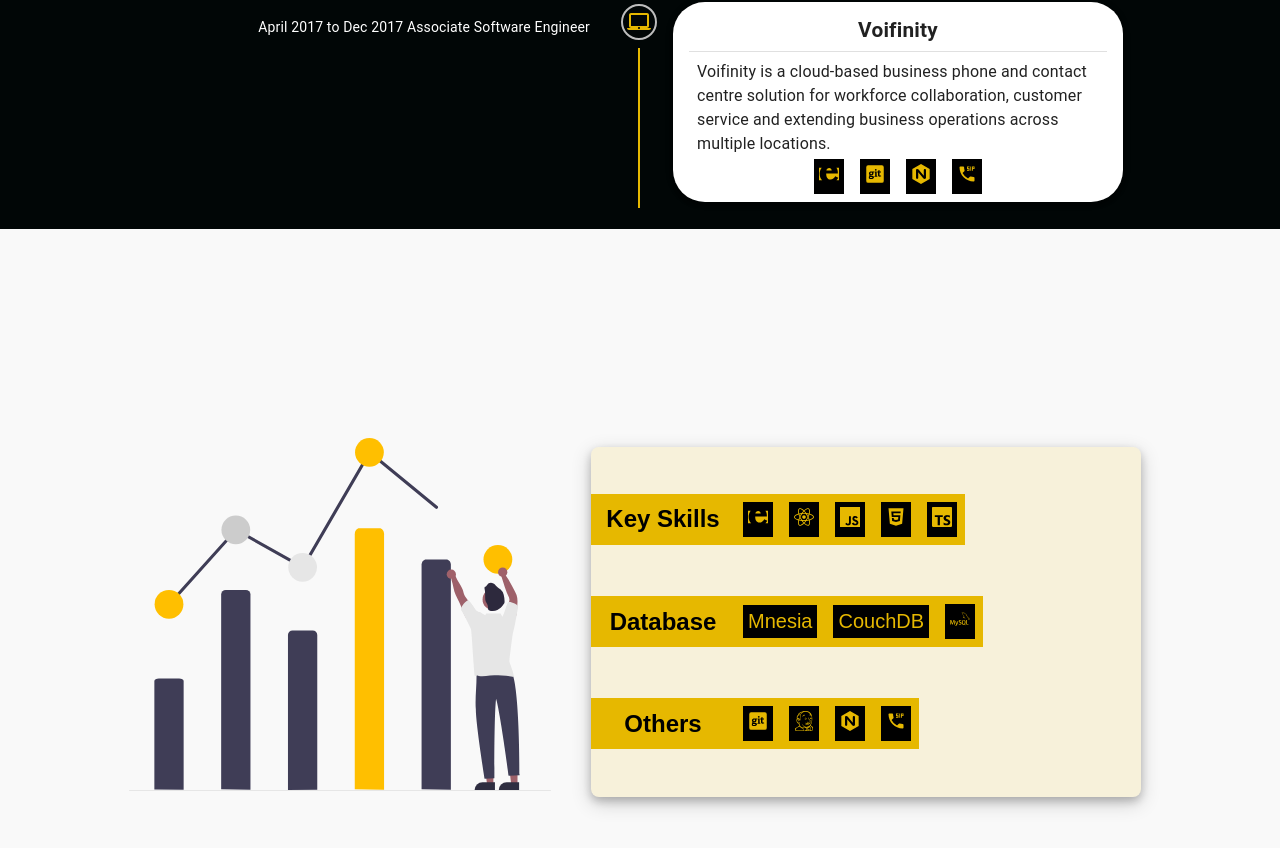
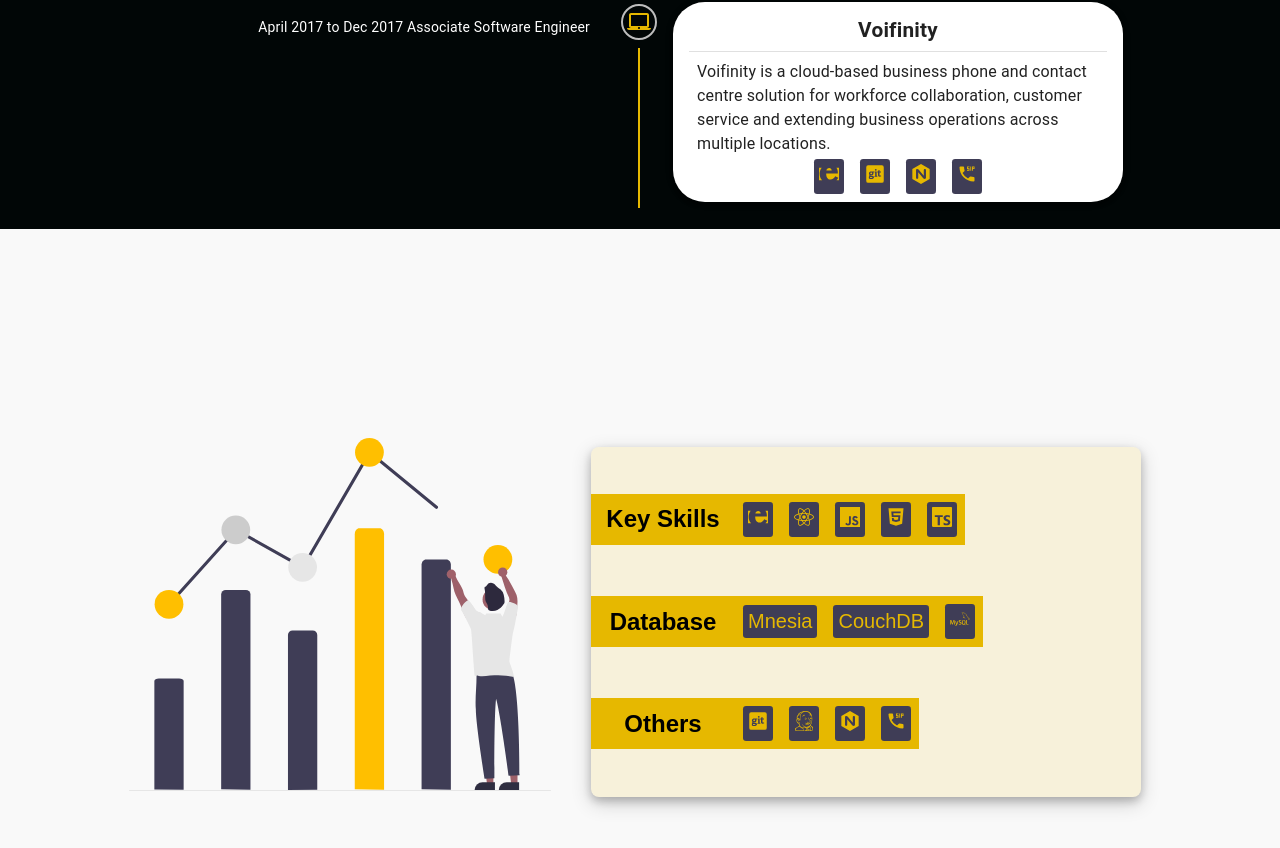
Before and after one commit to aamarnathkp/myresume, a React (Create React App) app: page / in a window 1280 px wide. Shown: the part 2221-3069 px from the top of the page. Built offline with nearby package versions, Linux system fonts and the light colour scheme; a web font is replaced by a local one.

Commit message:
fix: skills cleanup

```diff
--- a/src/components/InfoSection/ExperienceIcons.jsx
+++ b/src/components/InfoSection/ExperienceIcons.jsx
@@ -8,7 +8,7 @@
     FaJenkins,
 } from "react-icons/fa";
 import { MdDialerSip } from "react-icons/md";
-import { SiNginx, SiJavascript, SiMysql } from "react-icons/si";
+import { SiNginx, SiJavascript, SiMysql, SiTypescript } from "react-icons/si";
 import Tooltip from "@material-ui/core/Tooltip";
 
 const ExperienceIcons = (props) => {
@@ -17,6 +17,9 @@
     switch (skill) {
         case "react":
             expIcon = <FaReact />;
+            break;
+        case "erlang":
+            expIcon = <FaErlang />;
             break;
         case "html":
             expIcon = <FaHtml5 />;
@@ -39,8 +42,11 @@
         case "sip":
             expIcon = <MdDialerSip />;
             break;
+        case "typescript":
+            expIcon = <SiTypescript />;
+            break;
         default:
-            expIcon = <FaErlang />;
+            expIcon = skill;
     }
 
     return (
--- a/src/components/InfoSection/InfoElements.js
+++ b/src/components/InfoSection/InfoElements.js
@@ -169,13 +169,19 @@
 export const ExpIconLink = styled.a`
     padding: 5px;
     font-size: 20px;
-    background-color: black;
+    background-color: #3f3d56;
+    border-radius: 0.2rem;
 
     @media (max-width: 780px) {
         font-size: ${({ skills }) => (skills ? "18px" : "20px")}; //none;
     }
     @media (max-width: 480px) {
         font-size: ${({ skills }) => (skills ? "16px" : "20px")}; //none;
+    }
+
+    &:hover {
+        transform: scale(1.35);
+        transition: all 0.2s ease-in-out;
     }
 `;
 
--- a/src/components/InfoSection/Skills.js
+++ b/src/components/InfoSection/Skills.js
@@ -1,27 +1,7 @@
 import React from "react";
-import {
-    FaReact,
-    FaErlang,
-    FaGitSquare,
-    FaHtml5,
-    FaJenkins,
-} from "react-icons/fa";
-import { MdDialerSip } from "react-icons/md";
-import {
-    SiNginx,
-    SiJavascript,
-    SiMysql,
-    SiTypescript,
-    // SiPlaywright,
-} from "react-icons/si";
 
-import {
-    ExpIcons,
-    ExpIconLink,
-    SkillsStack,
-    SkillsHeading,
-    Skills,
-} from "./InfoElements";
+import ExperienceIcons from "./ExperienceIcons.jsx";
+import { ExpIcons, SkillsStack, SkillsHeading, Skills } from "./InfoElements";
 
 const SkillsSection = ({ currentTheme }) => {
     return (
@@ -31,24 +11,11 @@
                     Key Skills
                 </SkillsHeading>
                 <ExpIcons skills themecolor={currentTheme}>
-                    <ExpIconLink aria-label='Erlang' skills>
-                        <FaErlang />
-                    </ExpIconLink>
-                    <ExpIconLink aria-label='React' skills>
-                        <FaReact />
-                    </ExpIconLink>
-                    <ExpIconLink aria-label='SiJavascript' skills>
-                        <SiJavascript />
-                    </ExpIconLink>
-                    <ExpIconLink aria-label='FaHtml5' skills>
-                        <FaHtml5 />
-                    </ExpIconLink>
-                    <ExpIconLink aria-label='SiTypescript' skills>
-                        <SiTypescript />
-                    </ExpIconLink>
-                    {/* <ExpIconLink aria-label='MdDialerSip' skills>
-                            <SiPlaywright />
-                        </ExpIconLink> */}
+                    <ExperienceIcons skill='erlang' />
+                    <ExperienceIcons skill='react' />
+                    <ExperienceIcons skill='javascript' />
+                    <ExperienceIcons skill='html' />
+                    <ExperienceIcons skill='typescript' />
                 </ExpIcons>
             </Skills>
             <Skills themecolor={currentTheme}>
@@ -56,32 +23,18 @@
                     Database
                 </SkillsHeading>
                 <ExpIcons skills themecolor={currentTheme}>
-                    <ExpIconLink aria-label='Erlang' skills>
-                        Mnesia
-                    </ExpIconLink>
-                    <ExpIconLink aria-label='React' skills>
-                        CouchDB
-                    </ExpIconLink>
-                    <ExpIconLink aria-label='SiMysql' skills>
-                        <SiMysql />
-                    </ExpIconLink>
+                    <ExperienceIcons skill='Mnesia' />
+                    <ExperienceIcons skill='CouchDB' />
+                    <ExperienceIcons skill='mysql' />
                 </ExpIcons>
             </Skills>
             <Skills themecolor={currentTheme}>
                 <SkillsHeading>Others</SkillsHeading>
                 <ExpIcons skills themecolor={currentTheme}>
-                    <ExpIconLink aria-label='FaGitSquare'>
-                        <FaGitSquare />
-                    </ExpIconLink>
-                    <ExpIconLink aria-label='FaJenkins'>
-                        <FaJenkins />
-                    </ExpIconLink>
-                    <ExpIconLink aria-label='SiNginx'>
-                        <SiNginx />
-                    </ExpIconLink>
-                    <ExpIconLink aria-label='MdDialerSip'>
-                        <MdDialerSip />
-                    </ExpIconLink>
+                    <ExperienceIcons skill='git' />
+                    <ExperienceIcons skill='jenkins' />
+                    <ExperienceIcons skill='nginix' />
+                    <ExperienceIcons skill='sip' />
                 </ExpIcons>
             </Skills>
         </SkillsStack>
```
